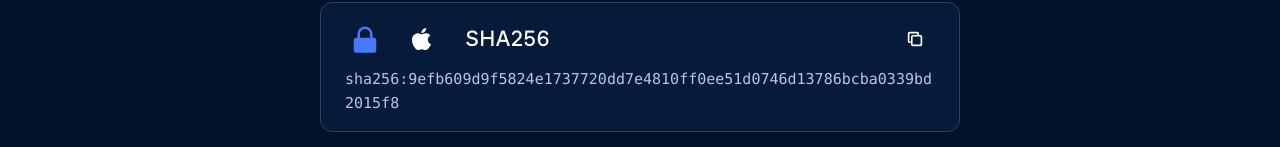
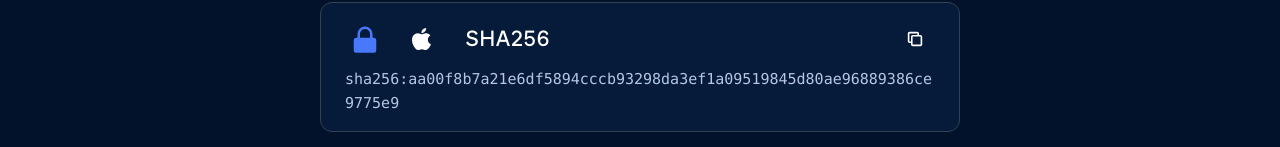
Before and after one commit to vultisig/website-prod, a Next.js app: page /downloads in a window 1280 px wide. Shown: the part 730-877 px from the top of the page. Built offline with nearby package versions, Linux system fonts and the light colour scheme; no server answers.

Commit message:
fix: update hash values for iOS and MacOS download links

```diff
--- a/app/downloads/page.tsx
+++ b/app/downloads/page.tsx
@@ -9,7 +9,7 @@ const hashes = [
   {
     os: "ios",
     icon: "/images/apple.svg",
-    hash: "sha256:9efb609d9f5824e1737720dd7e4810ff0ee51d0746d13786bcba0339bd2015f8",
+    hash: "sha256:aa00f8b7a21e6df5894cccb93298da3ef1a09519845d80ae96889386ce9775e9",
   },
   {
     os: "windows",
@@ -181,7 +181,7 @@ export default function DownloadsPage() {
                   <a href="https://apps.apple.com/app/vultisig/id6503023896" target="_blank" rel="noopener noreferrer">
                     <img src="/images/appstore.svg" alt="Download on the App Store" className="h-10 sm:h-12" />
                   </a>
-                  <a href="https://github.com/vultisig/vultisig-ios/releases/download/v1.23.5/VultisigApp.v1.23.5.signed.pkg" target="_blank" rel="noopener noreferrer">
+                  <a href="https://github.com/vultisig/vultisig-ios/releases/download/v1.24.3/VultisigApp.v1.24.3.signed.pkg" target="_blank" rel="noopener noreferrer">
                     <img src="/images/macstore.svg" alt="Download for MacOS" className="h-10 sm:h-12" />
                   </a>
                   <a href="https://play.google.com/store/apps/details?id=com.vultisig.wallet" target="_blank" rel="noopener noreferrer">
```
